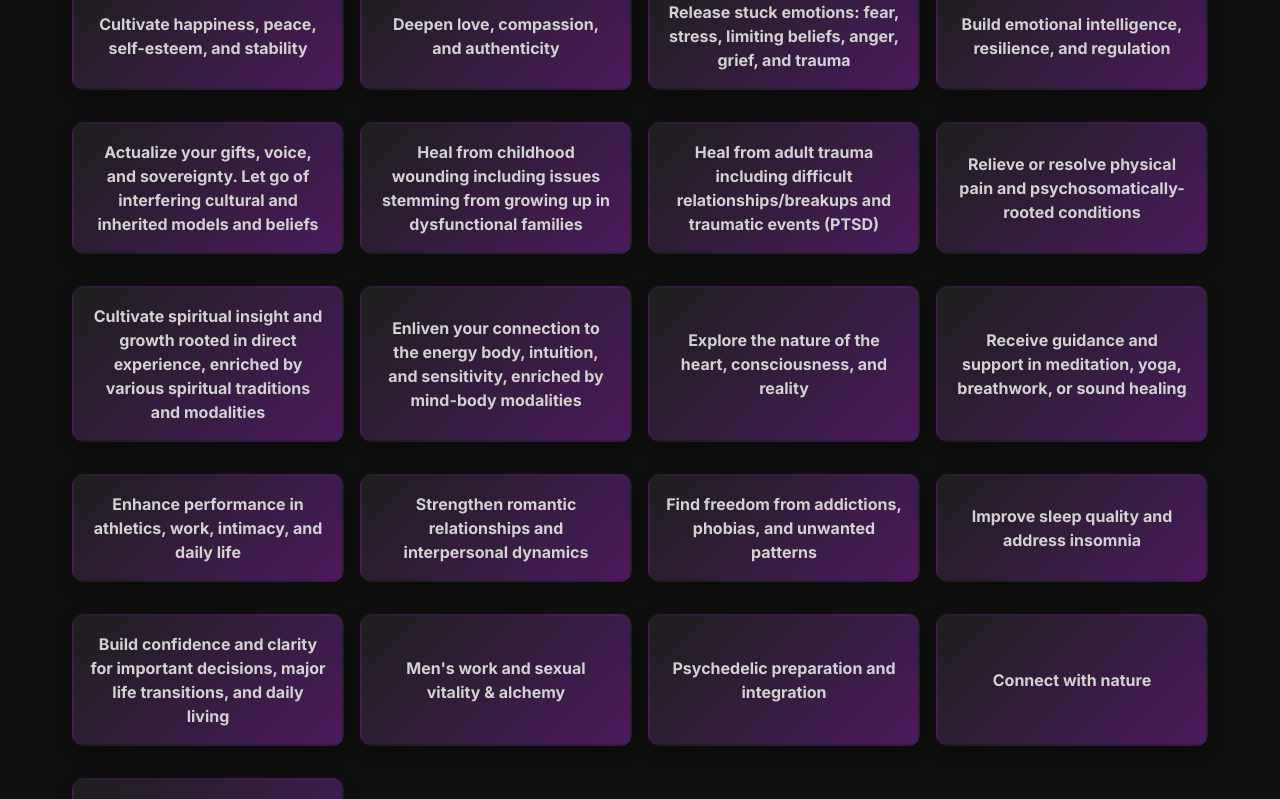
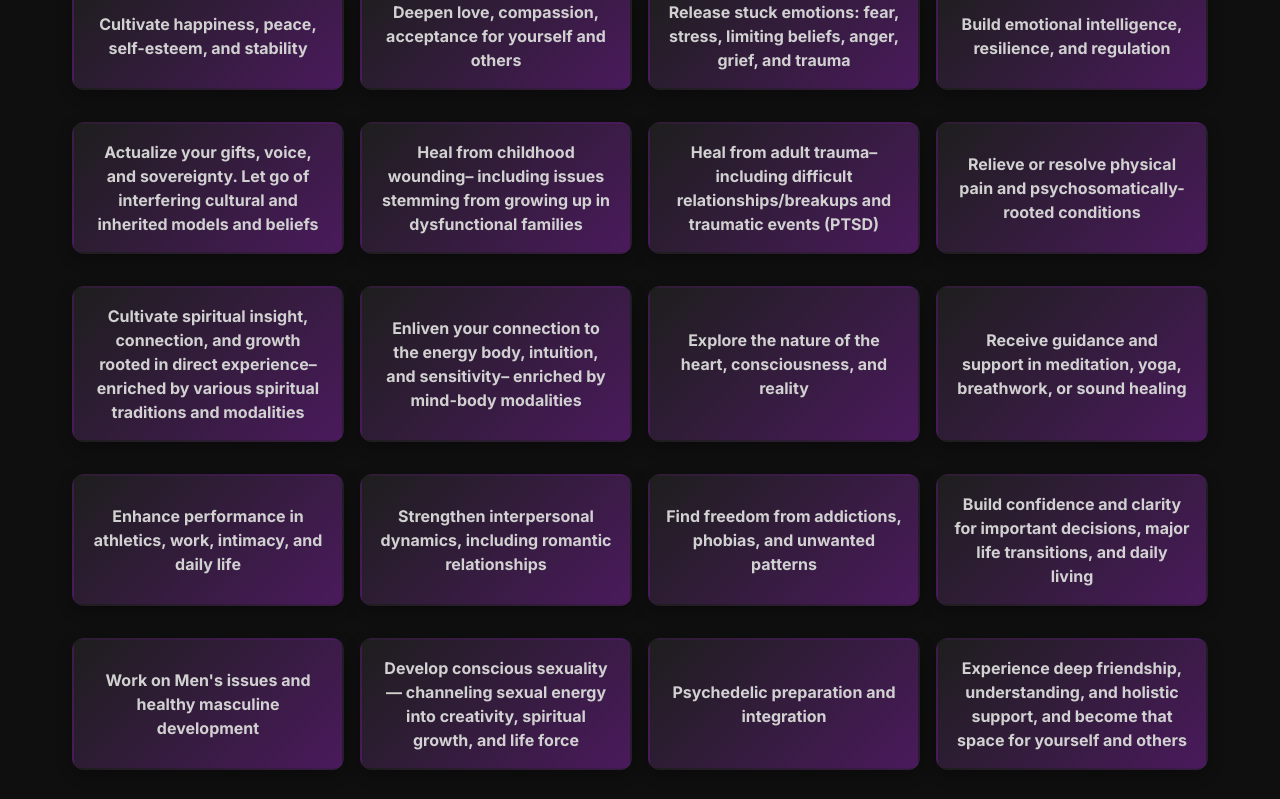
Before and after one commit to naturalCode4/kalyanamitta-website, a React (Create React App) app: page / in a window 1280 px wide. Shown: the part 1920-2719 px from the top of the page. Built offline with nearby package versions, Linux system fonts and the light colour scheme; the HTML template or start-up script is replaced by a standard one.

Commit message:
small changes in live

```diff
--- a/src/data/offerings.js
+++ b/src/data/offerings.js
@@ -21,24 +21,25 @@ export const offerings = [
 
 export const helpList = [
   "Cultivate happiness, peace, self-esteem, and stability",
-  "Deepen love, compassion, and authenticity",
+  "Deepen love, compassion, acceptance for yourself and others",
   "Release stuck emotions: fear, stress, limiting beliefs, anger, grief, and trauma",
   "Build emotional intelligence, resilience, and regulation",
   "Actualize your gifts, voice, and sovereignty. Let go of interfering cultural and inherited models and beliefs",
-  "Heal from childhood wounding including issues stemming from growing up in dysfunctional families",
-  "Heal from adult trauma including difficult relationships/breakups and traumatic events (PTSD)",
+  "Heal from childhood wounding– including issues stemming from growing up in dysfunctional families",
+  "Heal from adult trauma– including difficult relationships/breakups and traumatic events (PTSD)",
   "Relieve or resolve physical pain and psychosomatically-rooted conditions",
-  "Cultivate spiritual insight and growth rooted in direct experience, enriched by various spiritual traditions and modalities",
-  "Enliven your connection to the energy body, intuition, and sensitivity, enriched by mind-body modalities",
+  "Cultivate spiritual insight, connection, and growth rooted in direct experience– enriched by various spiritual traditions and modalities",
+  "Enliven your connection to the energy body, intuition, and sensitivity– enriched by mind-body modalities",
   "Explore the nature of the heart, consciousness, and reality",
   "Receive guidance and support in meditation, yoga, breathwork, or sound healing",
   "Enhance performance in athletics, work, intimacy, and daily life",
-  "Strengthen romantic relationships and interpersonal dynamics",
+  "Strengthen interpersonal dynamics, including romantic relationships",
   "Find freedom from addictions, phobias, and unwanted patterns",
-  "Improve sleep quality and address insomnia",
+  // "Improve sleep quality and address insomnia",
   "Build confidence and clarity for important decisions, major life transitions, and daily living",
-  "Men's work and sexual vitality & alchemy",
+  "Work on Men's issues and healthy masculine development",
+  "Develop conscious sexuality— channeling sexual energy into creativity, spiritual growth, and life force",
   "Psychedelic preparation and integration",
-  "Connect with nature",
+  // "Connect with nature",
   "Experience deep friendship, understanding, and holistic support, and become that space for yourself and others",
 ];
--- a/src/pages/Home.css
+++ b/src/pages/Home.css
@@ -890,10 +890,14 @@
 @media (max-width: 768px) {
   .help-list {
     grid-template-columns: 1fr; /* Single column on smaller screens */
+    width: 85%; /* Restrict width so it doesn't touch edges */
+    margin: 0 auto; /* Center the list */
+    gap: 1rem;
   }
 
   .help-item {
     font-size: 0.9rem; /* Slightly smaller text for mobile */
+    padding: 1rem;
   }
 }
 
--- a/src/pages/Rates.css
+++ b/src/pages/Rates.css
@@ -628,7 +628,10 @@
 }
 
 .middle-text-content {
-  background: linear-gradient(
+
+  background:
+  linear-gradient(rgba(0, 0, 0, 0.7), rgba(0, 0, 0, 0.7)), /* reliable dimming layer */
+  linear-gradient(
     155deg,
     #1e1e1e 5%,
     #4a1a5c 10%,
@@ -649,7 +652,7 @@
     #1e1e1e 97%
   ),
   rgba(0, 0, 0, 0.7); /* Semi-transparent black overlay */
-  background-blend-mode: darken; /* Blend the overlay with the gradient */
+  /* background-blend-mode: darken;
   color: white; /* Ensures text is readable */
   text-align: center; /* Optional: Centers text */
   overflow: hidden;
@@ -807,7 +810,9 @@
 }
 
 .flexible-content {
-  background: linear-gradient(
+  background:
+  linear-gradient(rgba(0, 0, 0, 0.7), rgba(0, 0, 0, 0.7)),
+  linear-gradient(
     90deg,
     #1e1e1e 5%,
     #4a1a5c 10%,
@@ -828,7 +833,6 @@
     #1e1e1e 97%
   ),
   rgba(0, 0, 0, 0.7); /* Semi-transparent black overlay */
-  background-blend-mode: darken; /* Blend the overlay with the gradient */
   border: 2px solid #d4af37;
   border-radius: 15px;
   padding: 2rem;
@@ -841,7 +845,9 @@
 }
 
 .timeline-content {
-  background: linear-gradient(
+  background:
+  linear-gradient(rgba(0, 0, 0, 0.7), rgba(0, 0, 0, 0.7)),
+  linear-gradient(
     155deg,
     #1e1e1e 5%,
     #4a1a5c 10%,
@@ -862,7 +868,6 @@
     #1e1e1e 97%
   ),
   rgba(0, 0, 0, 0.7); /* Semi-transparent black overlay */
-  background-blend-mode: darken; /* Blend the overlay with the gradient */
   color: white; /* Ensures text is readable */
   text-align: center; /* Optional: Centers text */
   overflow: hidden;
```
Also changed, not shown: src/data/vennDiagram.js (deleted, +0 -44 lines), 1 other file (tests, documents, lock files or other folders).
